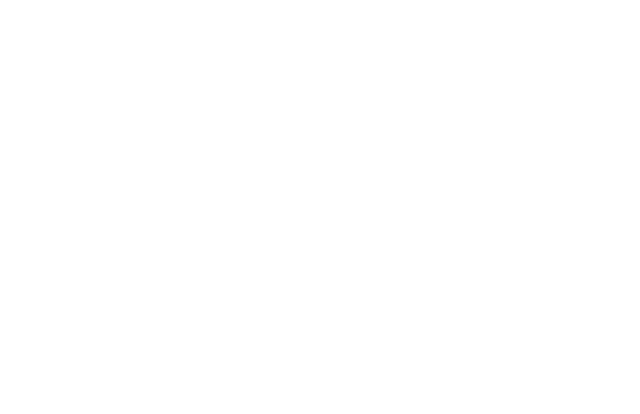
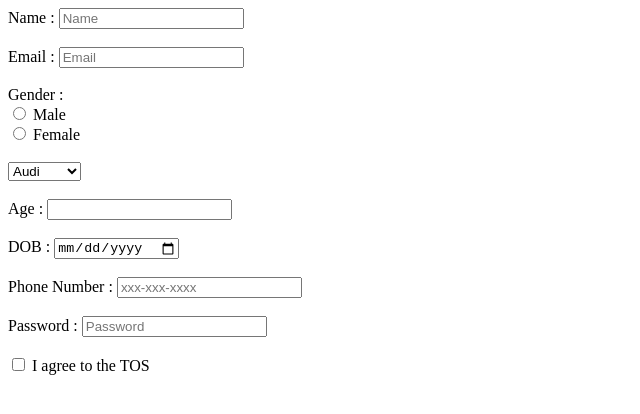
Before and after one commit to acciojob/signup-form-car-Priti2510, a website: page main.html in a window 1280 px wide. Shown: the whole page, without its empty margins (0-640 px from the left). Drawn offline with Linux system fonts and the light colour scheme.

Commit message:
created a submission

```diff
--- a/main.html
+++ b/main.html
@@ -10,7 +10,33 @@
 	<!-- the entire body must be written by student -->
     <script type="text/javascript" src="./script.js">
 </script>
-
+<form action="/submit" method="post">
+	<label for="name">Name :</label>
+	<input type="text" id="name" name="name" placeholder="Name" required><br><br>
+	<label for="email">Email : </label>
+	<input type="email" id="email" name="email" placeholder="Email" required><br><br>
+	<label for="gender">Gender : </label><br>
+	<input type="radio" id="gender_m" name="gender">
+	<label for="gender_m">Male</label><br>
+	<input type="radio" id="gender_f" name="gender">
+	<label for="gender_f">Female</label><br><br>
+	<select id="cars" placeholder="--Please choose an option--" required>
+		<option >Audi</option>
+		<option >BMW</option>
+		<option >Fortuner</option>
+		<option >Scorpio</option>
+	</select><br><br>
+	<label for="age">Age : </label>
+	<input type="number" id="age" name="age" required><br><br>
+	<label for="dob">DOB : </label>
+	<input type="date" id="dob" name="dob" required><br><br>
+	<label for="tel">Phone Number : </label>
+	<input type="tel" id="tel" name="tel" placeholder="xxx-xxx-xxxx"><br><br>
+	<label for="password">Password : </label>
+	<input type="password" id="password" name="password" placeholder="Password" required><br><br>
+		<input type="checkbox" id="tos" name="tos" required>
+	<label for="tos">I agree to the TOS</label>
+</form>
 </body>
 
 </html>
```
